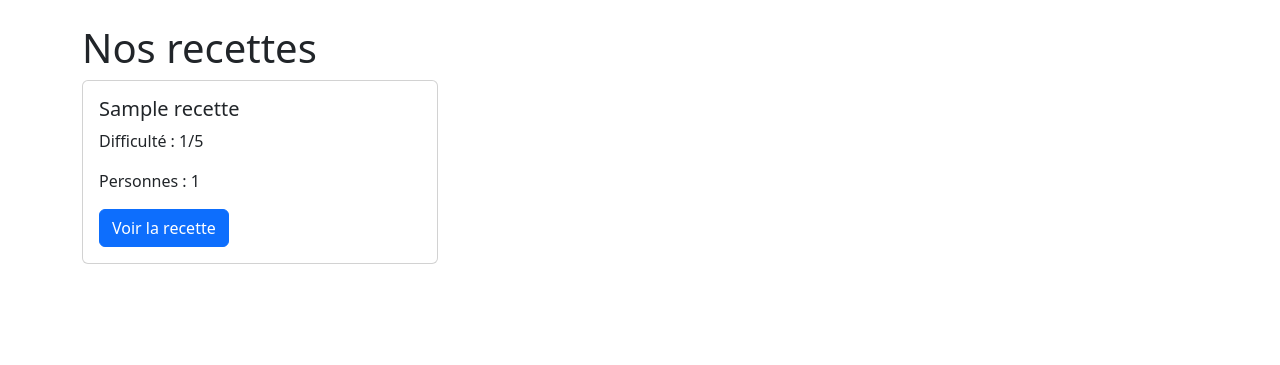
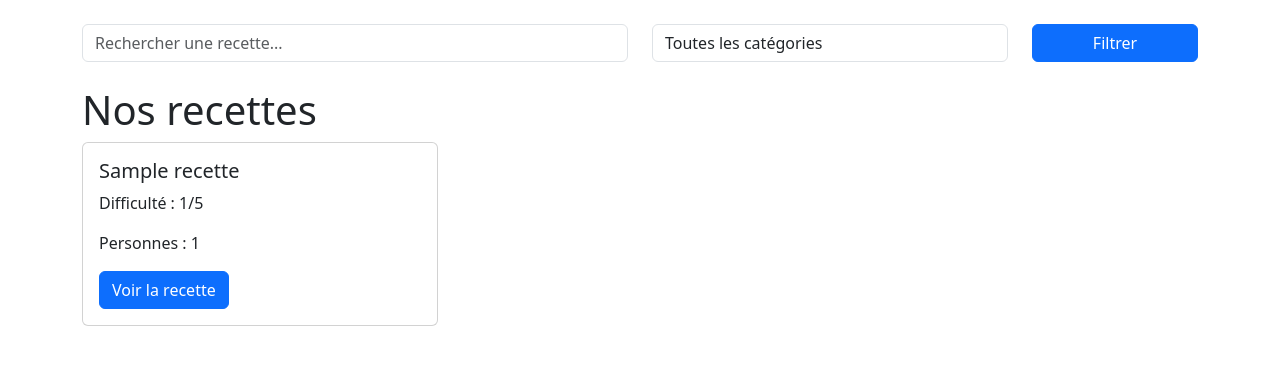
Before and after one commit to RaphaelDL18/SAE_BDD_PW, a PHP site: page /projet/liste.php in a window 1280 px wide. Shown: the part 56-421 px from the top of the page. Run offline with PHP 8.4, Linux system fonts and the light colour scheme; tables that the repository leaves empty hold one stand-in row (values such as "Sample post").

Commit message:
ajout recherche et filtre liste.php

```diff
--- a/projet/liste.php
+++ b/projet/liste.php
@@ -1,7 +1,26 @@
 <?php
 session_start();
 require_once 'includes/connexion.php';
-$stmt = $pdo->query('SELECT r_id, titre, diff, nb_prsn FROM Recette');
+
+// Récupérer les catégories pour le menu déroulant
+$categories = $pdo->query('SELECT * FROM Categorie')->fetchAll();
+
+// Construction de la requête dynamique
+$sql = 'SELECT r_id, titre, diff, nb_prsn FROM Recette WHERE 1=1';
+$params = [];
+
+if (!empty($_GET['recherche'])) {
+    $sql .= ' AND titre LIKE ?';
+    $params[] = '%' . $_GET['recherche'] . '%';
+}
+
+if (!empty($_GET['categorie'])) {
+    $sql .= ' AND c_id = ?';
+    $params[] = $_GET['categorie'];
+}
+
+$stmt = $pdo->prepare($sql);
+$stmt->execute($params);
 $recettes = $stmt->fetchAll();
 ?>
 <!DOCTYPE html>
@@ -14,6 +33,24 @@ $recettes = $stmt->fetchAll();
 <body>
     <?php require_once 'includes/navbar.php'; ?>
 <div class="container mt-4">
+    <form method="GET" action="liste.php" class="row mb-4">
+    <div class="col-md-6">
+        <input type="text" name="recherche" class="form-control" placeholder="Rechercher une recette..." value="<?= htmlspecialchars($_GET['recherche'] ?? '') ?>">
+    </div>
+    <div class="col-md-4">
+        <select name="categorie" class="form-control">
+            <option value="">Toutes les catégories</option>
+            <?php foreach ($categories as $cat) : ?>
+                <option value="<?= $cat['c_id'] ?>" <?= (isset($_GET['categorie']) && $_GET['categorie'] == $cat['c_id']) ? 'selected' : '' ?>>
+                    <?= htmlspecialchars($cat['nom']) ?>
+                </option>
+            <?php endforeach; ?>
+        </select>
+    </div>
+    <div class="col-md-2">
+        <button type="submit" class="btn btn-primary w-100">Filtrer</button>
+    </div>
+</form>
     <h1>Nos recettes</h1>
     <div class="row">
         <?php foreach ($recettes as $recette) : ?>
```
